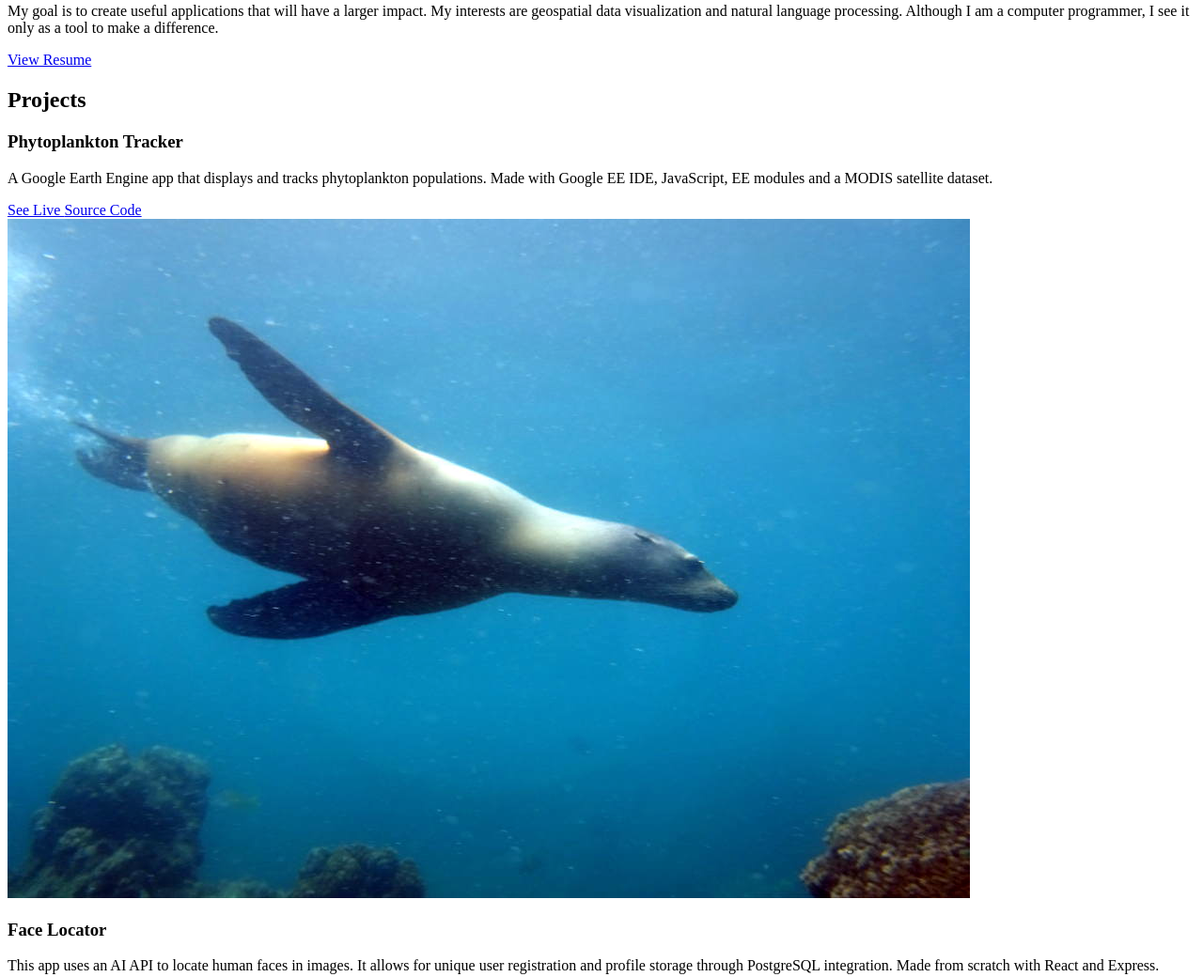
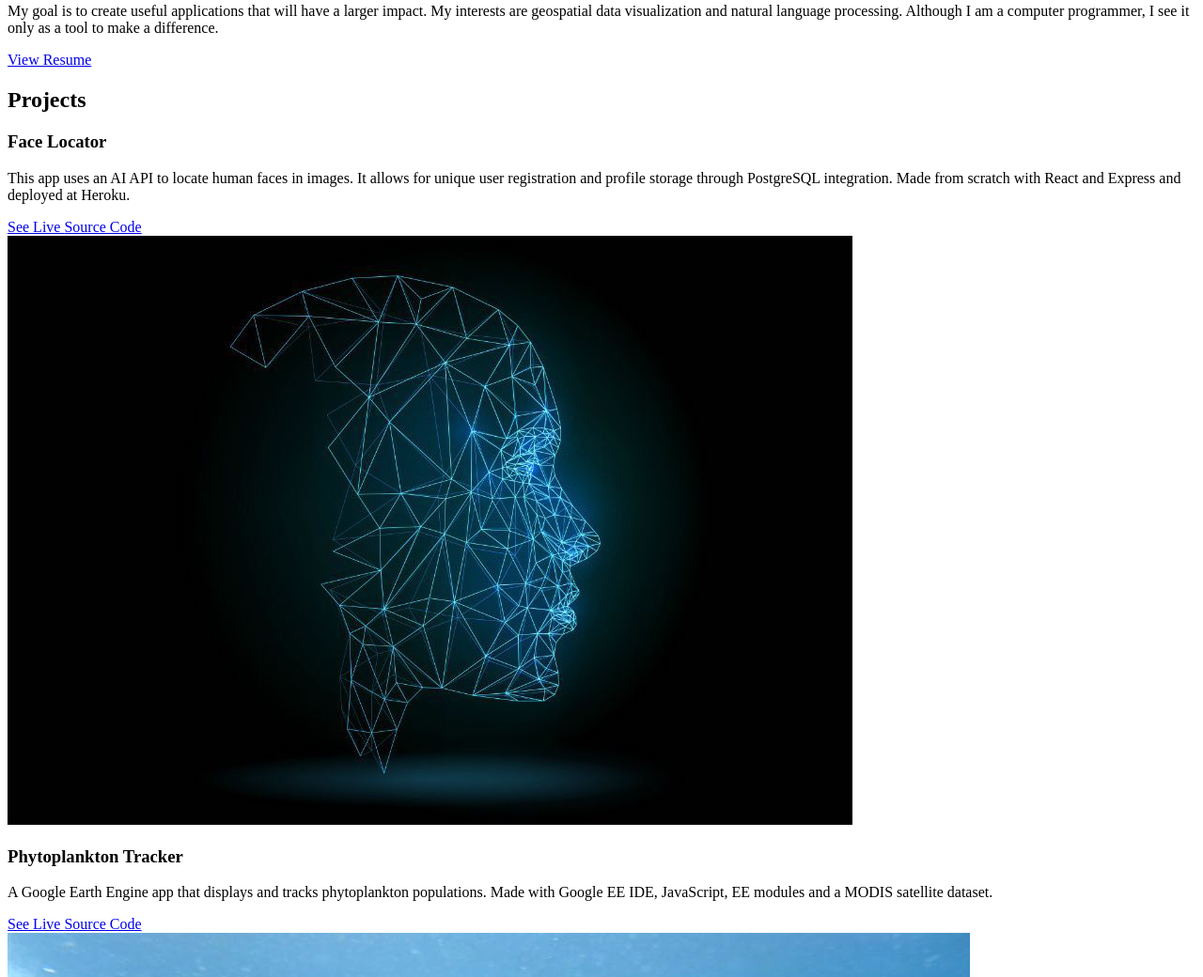
Before and after one commit to mlshohet/portfolio-site, a website: page src/index.html in a window 1280 px wide. Shown: the part 525-1565 px from the top of the page at 94% size. Drawn offline with nearby package versions, Linux system fonts and the light colour scheme.

Commit message:
updating with new project

```diff
--- a/src/index.html
+++ b/src/index.html
@@ -23,6 +23,7 @@
       ScrollReveal({ reset: false });
     </script>
   </head>
+
   <!-- Follow the HTML instructions to create your stunning portfolio website -->
   <body>
     <div id="top"></div>
@@ -79,7 +80,6 @@
       </div>
     </section>
     <!-- /END About Section -->
-
     <!-- **** Projects Section **** -->
     <section id="projects">
       <div class="container">
@@ -87,7 +87,35 @@
           <h2 class="section-title dark-blue-text">
             Projects
           </h2>
-
+          <!-- Each .row is a project -->
+          <div class="row">
+            <div class="col-lg-4 col-sm-12">
+              <div class="project-wrapper__text">
+                <h3 class="project-wrapper__text-title">Face Locator</h3>
+                <div>
+                  <p class="mb-4">
+                    This app uses an AI API to locate human faces in images. It allows for unique user registration and profile storage through PostgreSQL integration. Made from scratch with React and Express and deployed at Heroku.
+                  </p>
+                </div>
+                <a target="_blank" class="cta-btn cta-btn--hero" href="https://facelocator.herokuapp.com">
+                  See Live
+                </a>
+                <a target="_blank" class="cta-btn text-color-main" href="https://github.com/mlshohet/face-detection">
+                  Source Code
+                </a>
+              </div>
+            </div>
+            <div class="col-lg-8 col-sm-12">
+              <div class="project-wrapper__image">
+                <a href="https://facelocator.herokuapp.com" target="_blank">
+                  <div data-tilt class="thumbnail rounded">
+                    <img class="img-fluid" src="./assets/facerec.jpg" />
+                  </div>
+                </a>
+              </div>
+            </div>
+          </div>
+          <!-- /END Project -->
           <!-- Each .row is a project -->
           <div class="row">
             <div class="col-lg-4 col-sm-12">
@@ -125,13 +153,13 @@
                 <h3 class="project-wrapper__text-title">Face Locator</h3>
                 <div>
                   <p class="mb-4">
-                    This app uses an AI API to locate human faces in images. It allows for unique user registration and profile storage through PostgreSQL integration. Made from scratch with React and Express.
+                    A fully responsive image searcher. Uses CSS, React.js and Redux. State management workshop. Scrapes and manipulates APIs for content.
                   </p>
                 </div>
-                <a target="_blank" class="cta-btn cta-btn--hero" href="https://facelocator.herokuapp.com">
+                <a target="_blank" class="cta-btn cta-btn--hero" href="https://mlshohet.github.io/robobook/">
                   See Live
                 </a>
-                <a target="_blank" class="cta-btn text-color-main" href="https://github.com/mlshohet/face-detection">
+                <a target="_blank" class="cta-btn text-color-main" href="https://github.com/mlshohet/robobook">
                   Source Code
                 </a>
               </div>
@@ -140,13 +168,14 @@
               <div class="project-wrapper__image">
                 <a href="https://facelocator.herokuapp.com" target="_blank">
                   <div data-tilt class="thumbnail rounded">
-                    <img class="img-fluid" src="./assets/facerec.jpg" />
+                    <img class="img-fluid" src="./assets/robobook.jpg" />
                   </div>
                 </a>
               </div>
             </div>
           </div>
           <!-- /END Project -->
+
         </div>
       </div>
     </section>
```
Also changed, not shown: src/assets/robobook.jpg (added).
